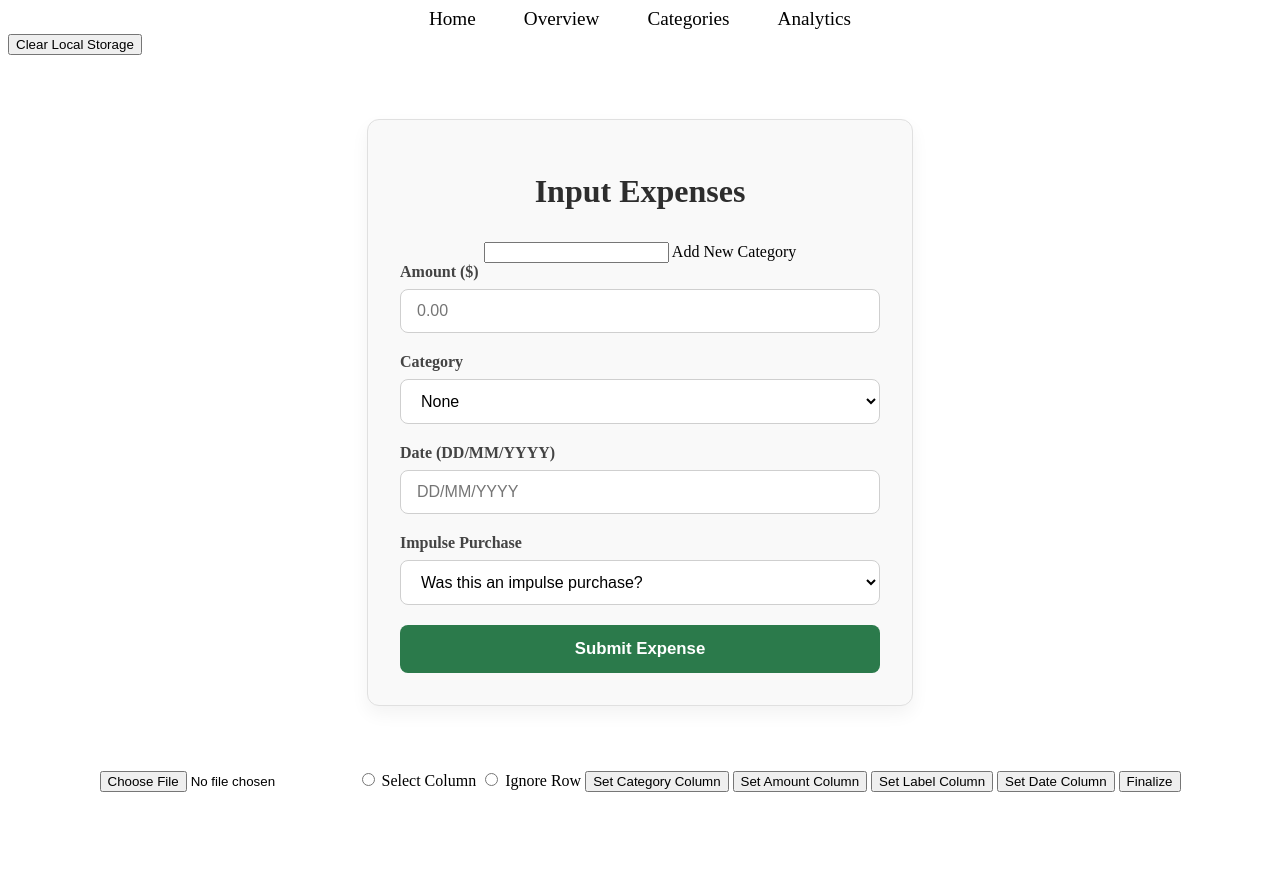
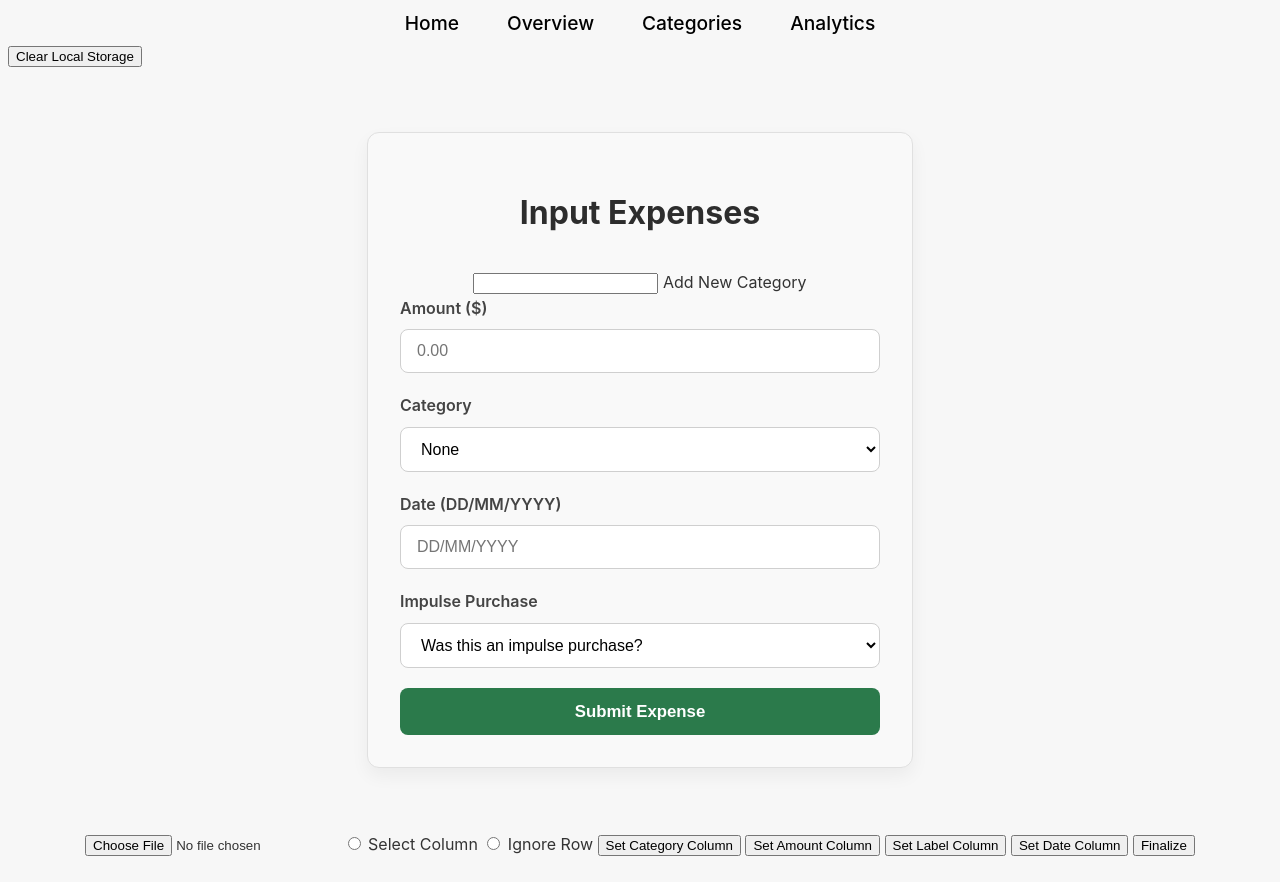
Before and after one commit to BenK03/CP317-Project-Repository, a Flask app: page /static/index.html in a window 1280 px wide. Before the commit the page ends 792 px from the top, so only its background shows below. Run offline with Flask 3, Linux system fonts and the light colour scheme.

Commit message:
font change
changed font

```diff
--- a/static/style.css
+++ b/static/style.css
@@ -116,9 +116,24 @@
 }
 
 /*csv import table*/
+body {
+    font-family:
+        -apple-system,
+        BlinkMacSystemFont,
+        "Segoe UI",
+        Roboto,
+        Oxygen-Sans,
+        Ubuntu,
+        Cantarell,
+        "Helvetica Neue",
+        sans-serif;
+
+    background-color: #f7f7f7;
+    color: #333;
+    line-height: 1.6;
+}
 
 table {
-	font-family: arial, sans-serif;
 	border-collapse: collapse;
 }
 
```
